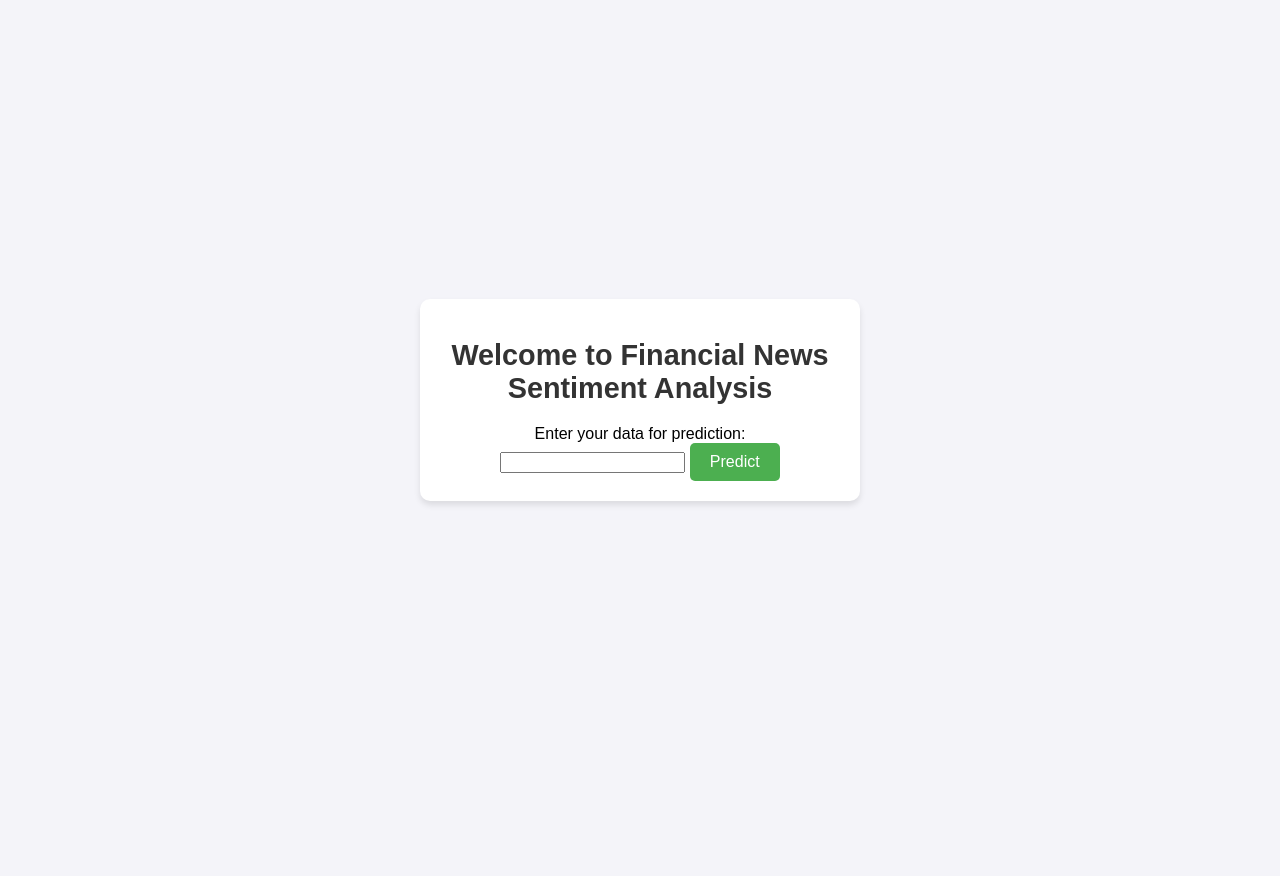
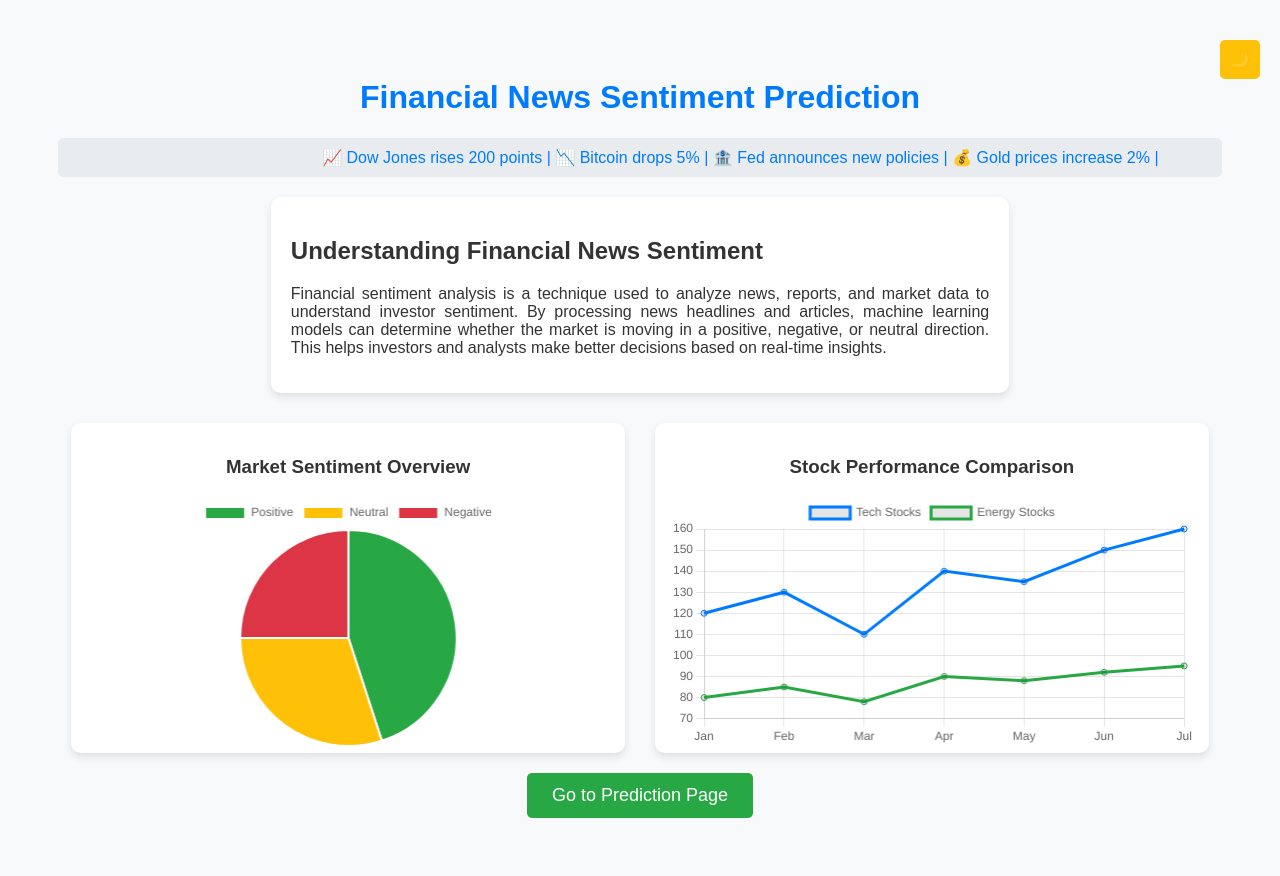
Before and after one commit to UNIK090/ST-16-Finsent, a Flask app: page / in a window 1280 px wide. Before the commit the page ends 505 px from the top, so only its background shows below. Run offline with Flask 3, Linux system fonts and the light colour scheme.

Commit message:
commit 1

```diff
--- a/app.py
+++ b/app.py
@@ -1,16 +1,19 @@
-from flask import Flask,render_template,request
-app=Flask(__name__)
+from flask import Flask, render_template, request
+app = Flask(__name__)
 
 @app.route("/")
 def index():
     return render_template("index.html")
-@app.route("/predict",methods=["POST","Get"])
+
+@app.route("/predict",methods=["GET", "POST"])
+
 def predict():
-    if request.method=="POST":
+    if request.method =="POST" :
         msg=request.form.get("message")
         print(msg)
     else:
         return render_template("predict.html")
+    #return render_template("predict.html")
 
-if __name__=="__main__":
-    app.run(host="0.0.0.0",port=5054)
+if __name__ == '__main__':
+    app.run(host ="0.0.0.0" , port= 5050)
--- a/templates/index.html
+++ b/templates/index.html
@@ -3,59 +3,205 @@
 <head>
     <meta charset="UTF-8">
     <meta name="viewport" content="width=device-width, initial-scale=1.0">
-  <title>Financial News Sentiment Analysis</title>
+    <title>Financial Sentiment Analysis</title>
+    <script src="https://cdn.jsdelivr.net/npm/chart.js"></script>
     <style>
+        @keyframes fadeIn {
+            from { opacity: 0; transform: translateY(-20px); }
+            to { opacity: 1; transform: translateY(0); }
+        }
+
+        @keyframes ticker {
+            0% { transform: translateX(100%); }
+            100% { transform: translateX(-100%); }
+        }
+
         body {
             font-family: Arial, sans-serif;
-      margin: 0;
-      padding: 0;
-      display: flex;
-      justify-content: center;
-      align-items: center;
-      height: 100vh;
-      background: #f4f4f9;
+            background-color: #f8f9fa;
+            color: #333;
+            text-align: center;
+            padding: 50px;
+            transition: background-color 0.3s, color 0.3s;
         }
 
-    .container {
-      text-align: center;
-      background: #ffffff;
-      padding: 20px;
-      border-radius: 10px;
-      box-shadow: 0 4px 6px rgba(0, 0, 0, 0.1);
-      max-width: 400px;
-      width: 100%;
+        .dark-mode {
+            background-color: #121212;
+            color: #ffffff;
         }
 
         h1 {
-      font-size: 1.8rem;
-      color: #333;
-      margin-bottom: 20px;
+            color: #007bff;
+            animation: fadeIn 1.5s ease-in-out;
         }
 
-    button {
-      padding: 10px 20px;
-      font-size: 1rem;
-      color: #fff;
-      background: #4CAF50;
-      border: none;
+        .news-ticker {
+            background-color: #e9ecef;
+            padding: 10px;
+            overflow: hidden;
+            white-space: nowrap;
+            position: relative;
+            margin-bottom: 20px;
             border-radius: 5px;
-      cursor: pointer;
-      transition: background 0.3s ease;
         }
 
-    button:hover {
-      background: #45a049;
+        .dark-mode .news-ticker {
+            background-color: #333;
+        }
+
+        .ticker-text {
+            display: inline-block;
+            animation: ticker 15s linear infinite;
+            color: #007bff;
+        }
+
+        .info-box {
+            background-color: white;
+            padding: 20px;
+            border-radius: 10px;
+            width: 60%;
+            margin: auto;
+            box-shadow: 0 4px 8px rgba(0, 0, 0, 0.1);
+            animation: fadeIn 2s ease-in-out;
+            text-align: justify;
+        }
+
+        .dark-mode .info-box {
+            background-color: #222;
+            box-shadow: 0 4px 8px rgba(255, 255, 255, 0.1);
+        }
+
+        .dark-mode-toggle {
+            position: absolute;
+            top: 20px;
+            right: 20px;
+            padding: 10px;
+            font-size: 16px;
+            border: none;
+            background: #ffc107;
+            color: #333;
+            cursor: pointer;
+            border-radius: 5px;
+            transition: 0.3s;
+        }
+
+        .dark-mode-toggle:hover {
+            background: #e0a800;
+        }
+
+        .chart-container {
+            display: flex;
+            justify-content: center;
+            gap: 30px;
+            margin-top: 30px;
+        }
+        button {
+            margin-top: 20px;
+            padding: 12px 25px;
+            font-size: 18px;
+            color: #ffffff;
+            background-color: #28a745;
+            border: none;
+            cursor: pointer;
+            border-radius: 5px;
+            transition: 0.3s;
+        }
+
+        .chart-box {
+            background: white;
+            padding: 15px;
+            border-radius: 10px;
+            box-shadow: 0 4px 8px rgba(0, 0, 0, 0.1);
+            width: 45%;
+            height: 300px;
+        }
+
+        .dark-mode .chart-box {
+            background: #222;
+        }
+
+        canvas {
+            max-width: 100%;
+            max-height: 250px;
         }
     </style>
 </head>
 <body>
-  <div class="container">
-    <h1>Welcome to Financial News Sentiment Analysis</h1>
-    <form action="/predict" method="POST">
-      <label for="inputData">Enter your data for prediction:</label>
-      <input type="text" id="inputData" name="inputData" required>
-      <button type="submit">Predict</button>
-    </form>
+    <button class="dark-mode-toggle" onclick="toggleDarkMode()">🌙</button>
+    <h1>Financial News Sentiment Prediction</h1>
+
+    <div class="news-ticker">
+        <span class="ticker-text">📈 Dow Jones rises 200 points | 📉 Bitcoin drops 5% | 🏦 Fed announces new policies | 💰 Gold prices increase 2% |</span>
     </div>
+
+    <div class="info-box">
+        <h2>Understanding Financial News Sentiment</h2>
+        <p>
+            Financial sentiment analysis is a technique used to analyze news, reports, and market data to understand
+            investor sentiment. By processing news headlines and articles, machine learning models can determine whether
+            the market is moving in a positive, negative, or neutral direction. This helps investors and analysts make
+            better decisions based on real-time insights.
+        </p>
+    </div>
+
+    <div class="chart-container">
+        <div class="chart-box">
+            <h3>Market Sentiment Overview</h3>
+            <canvas id="sentimentChart"></canvas>
+        </div>
+
+        <div class="chart-box">
+            <h3>Stock Performance Comparison</h3>
+            <canvas id="stockChart"></canvas>
+        </div>
+    </div>
+
+    <button onclick="window.location.href='/predict'">Go to Prediction Page</button>
+
+    <script>
+        function toggleDarkMode() {
+            document.body.classList.toggle('dark-mode');
+        }
+
+        let sentimentCtx = document.getElementById('sentimentChart').getContext('2d');
+        new Chart(sentimentCtx, {
+            type: 'pie',
+            data: {
+                labels: ['Positive', 'Neutral', 'Negative'],
+                datasets: [{
+                    data: [45, 30, 25],
+                    backgroundColor: ['#28a745', '#ffc107', '#dc3545']
+                }]
+            },
+            options: {
+                responsive: true
+            }
+        });
+
+        let stockCtx = document.getElementById('stockChart').getContext('2d');
+        new Chart(stockCtx, {
+            type: 'line',
+            data: {
+                labels: ['Jan', 'Feb', 'Mar', 'Apr', 'May', 'Jun', 'Jul'],
+                datasets: [
+                    {
+                        label: 'Tech Stocks',
+                        data: [120, 130, 110, 140, 135, 150, 160],
+                        borderColor: '#007bff',
+                        fill: false
+                    },
+                    {
+                        label: 'Energy Stocks',
+                        data: [80, 85, 78, 90, 88, 92, 95],
+                        borderColor: '#28a745',
+                        fill: false
+                    }
+                ]
+            },
+            options: {
+                responsive: true
+            }
+        });
+    </script>
 </body>
 </html>
```
Also changed, not shown: templates/predict.html (+70 -76 lines). Lines whose indentation alone changed are shown as unchanged.
